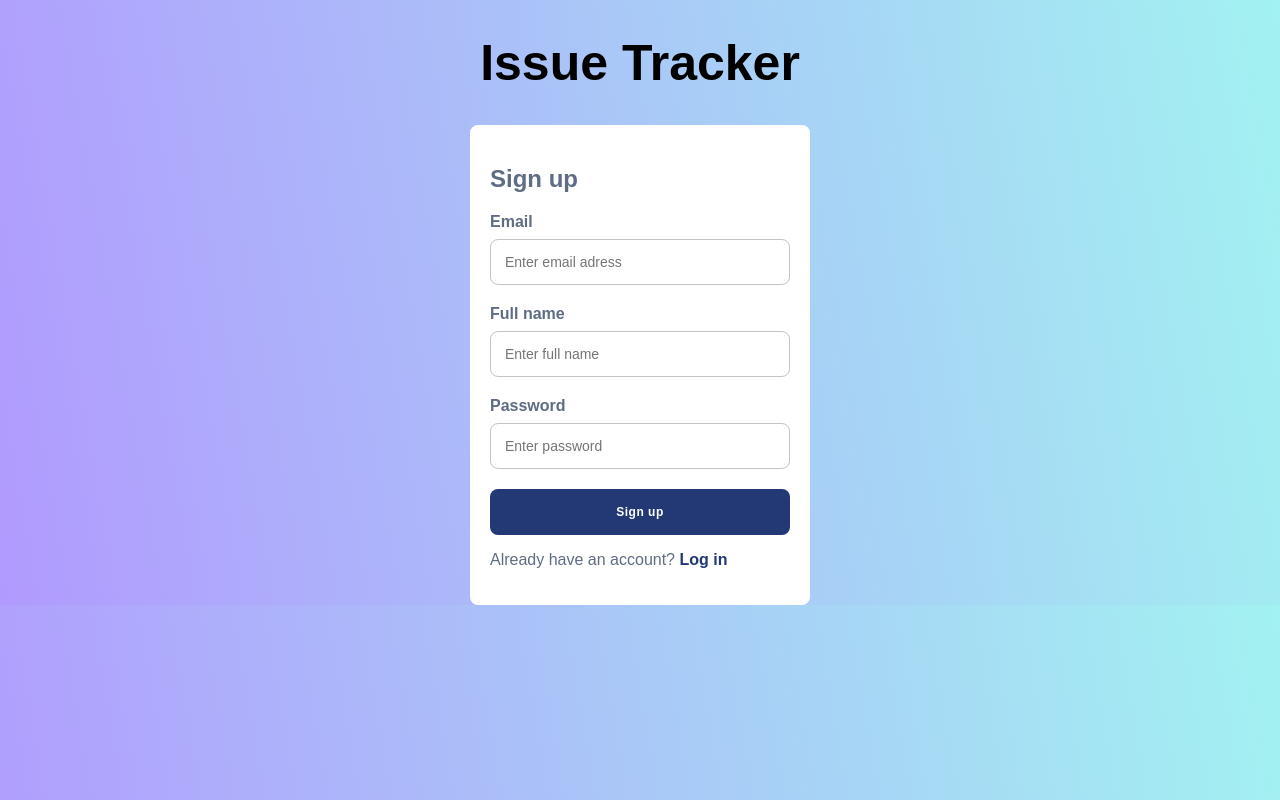
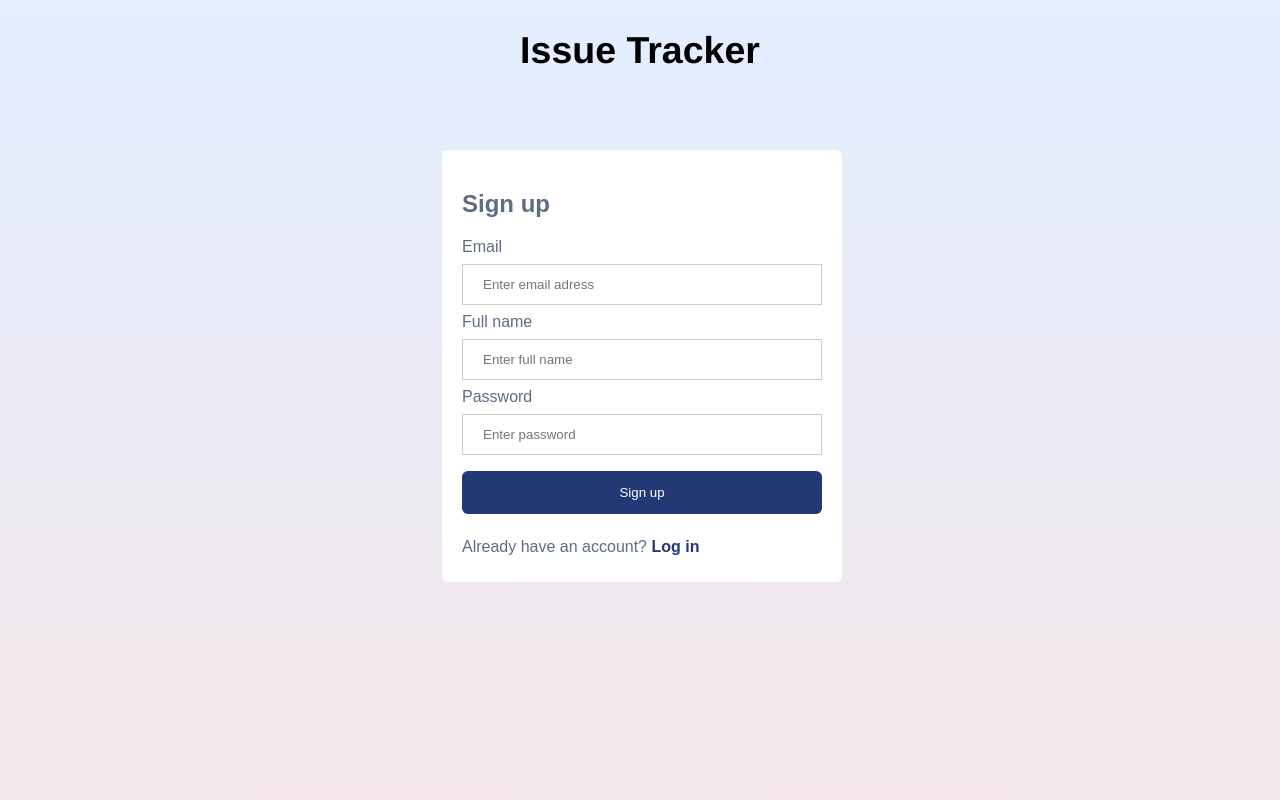
Before and after one commit to YoanTsvyatkov/IssueTracker, a PHP site: page /signup-page.html in a window 1280 px wide. Run offline with PHP 8.4, Linux system fonts and the light colour scheme.

Commit message:
Changes to login,signup-page and projects

```diff
--- a/client/signup-page.html
+++ b/client/signup-page.html
@@ -6,27 +6,25 @@
     <script src="./script/index.js" defer></script>
 </head>
 <body>
-    <h1>Issue Tracker</h1>
+    <div class="logo">
+        <h2>Issue Tracker</h2>
+      </div>
      <div class="screen">
          <form id="register-form" method="POST" action="project.html" >
              <div class="sign-up-form">
-                <section class="copy">
+                <div class="container">
                     <h2>Sign up</h2>
-                </section>
-                <div class="input-container email">
-                    <strong><label for="email">Email</label></strong>
+
+                    <label for="email">Email</label>
                     <input id="email" name="email" placeholder="Enter email adress"
                            type="email" required>
-                </div>
-                <div class="input-container name">
-                    <strong><label for="fname">Full name</label></strong>
+
+                   <label for="fname">Full name</label>
                     <input id="fname" name="fname" placeholder="Enter full name" type="text" required>
-                </div>
-                <div class="input-container password">
-                    <strong><label for="password">Password</label></strong>
+
+                <label for="password">Password</label>
                     <input id="password" name="password" placeholder="Enter password" type="password" required>
-                    <i class="far fa-eye-slash"></i>
-                </div>
+
                 <button class="signup-btn" type="submit">Sign up</button>
                 <div class="login-container">
                     <p>Already have an account? <a href="#">
--- a/client/styles/signup-page-style.css
+++ b/client/styles/signup-page-style.css
@@ -1,67 +1,77 @@
-body {
-    padding: 0;
+
+body {font-family: Arial, Helvetica, sans-serif;
+    background: linear-gradient(to top, #f3e7e9 0%, #e3eeff 99%, #e3eeff 100%);
+    height: 100%;
     margin: 0;
-    font-family: 'Montserrat', sans-serif;
-    font-weight: 500;
-    color: #5e6c84;
-    height: 100%;
-    background: linear-gradient(-100deg, #A2F2F1 0%, #B19AFE 100%);
+    background-repeat: no-repeat;
+    background-attachment: fixed;}
+form {border: 17px ;
+    box-sizing: border-box;
+  width: 400px;
+  height: 300px;
+  position: fixed;
+  top: 25%;
+  left: 40%;
+  margin-top: -50px;
+  margin-left: -70px;
 }
 
-h1 {
-    text-align: center;
-    font-size: 50px;
-    color: black;
+input[type=email], input[type=text], input[type=password] {
+  width: 100%;
+  padding: 12px 20px;
+  margin: 8px 0;
+  display: inline-block;
+  border: 1px solid #ccc;
+  box-sizing: border-box;
 }
 
-.sign-up-form {
-    width: 300px;
-    background: white;
-    padding: 20px;
-    margin: auto;
-    border-radius: 8px;
+button {
+  background-color: #233975;
+  color: white;
+  padding: 14px 20px;
+  margin: 8px 0;
+  border: none;
+  cursor: pointer;
+  width: 100%;
+  border-radius: 6px;
 }
 
-.sign-up-form h1 {
-    font-size: 30px;
+button:hover {
+  opacity: 0.8;
 }
 
-form input[type="text"],
-form input[type="email"],
-form input[type="password"] {
-    display: block;
-    width: 100%;
-    box-sizing: border-box;
-    border-radius: 8px;
-    border: 1px solid #c4c4c4;
-    padding: 1em;
-    margin-bottom: 1.25rem;
-    font-size: 0.875rem;
+.cancelbtn {
+  width: auto;
+  padding: 10px 17px;
+  background-color:white;
+  color:#565b66;
+  border: 2px solid #565b66;
+  border-radius: 6px;
+  margin-top: -10px;
 }
 
-label {
-    display: block;
-    margin-bottom: 0.5rem;
-    font-size: 16px;
-    text-align: left;
+.container {
+    padding: 20px 20px 10px;
+    background-color: white;
+    border-radius: 6px;
+    color: #5E6C84;
   }
 
-.signup-btn {
-    display: block;
-    width: 100%;
-    background-color: #233975;
-    color: white;
-    font-weight: 700;
-    border: none;
-    padding: 1rem;
-    border-radius: 8px;
-    font-size: 0.75rem;
-    letter-spacing: 0.5px;
+  span.psw {
+    float: right;
+    padding-top: 16px;
+    margin-top: 40px;
+
   }
 
-.signup-btn:hover {
-    background: #2c4893;
-    cursor: pointer;
+  .logo{
+    display: flex;
+    align-items: center;
+    justify-content: center;
+    color: black;
+    font-size: 25px;
+    height: 100px;
+    font-family: Helvetica, sans-serif;
   }
 
   a {
@@ -71,6 +81,16 @@ a {
 
   a:hover {
       text-decoration: underline;
+  }
+
+  @media screen and (max-width: 300px) {
+    span.psw {
+       display: block;
+       float: none;
+    }
+    .cancelbtn {
+       width: 100%;
+    }
   }
 
   #error{
```
Also changed, not shown: client/project.html (+11 -9 lines), client/script/project.js (+47 -51 lines), client/styles/login.css (+11 -10 lines), client/styles/style.css (+88 -1 lines). Lines whose indentation alone changed are shown as unchanged.
